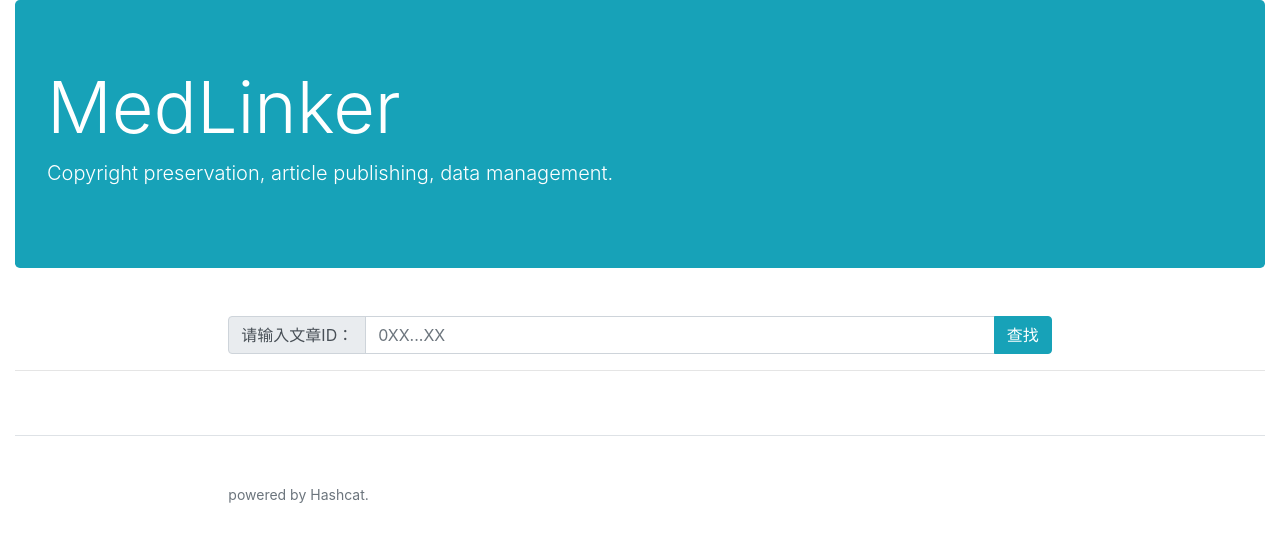
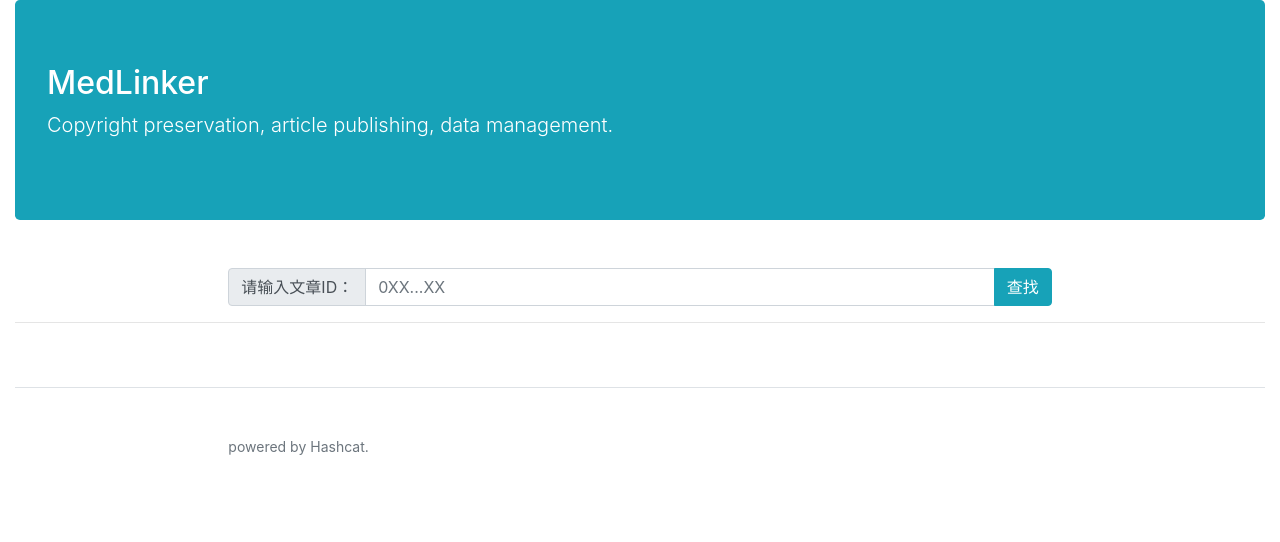
Before and after one commit to openhashcat/media, a Vue app in the folder medlinker/: page / in a window 1280 px wide. Shown: the top 542 px of the page. Built offline with nearby package versions, Linux system fonts and the light colour scheme.

Commit message:
fix header size

```diff
--- a/medlinker/src/components/Header.vue
+++ b/medlinker/src/components/Header.vue
@@ -4,7 +4,11 @@
             <header>
                 <div>
                     <b-jumbotron bg-variant="info" text-variant="white">
-                        <template slot="header"> {{ name }}</template>
+                        <template slot="header">
+                            <h2>
+                                {{ name }}
+                            </h2>
+                        </template>
 
                         <template slot="lead">
                             {{ content }}
```
Also changed, not shown: 5 other files (tests, documents, lock files or other folders).
